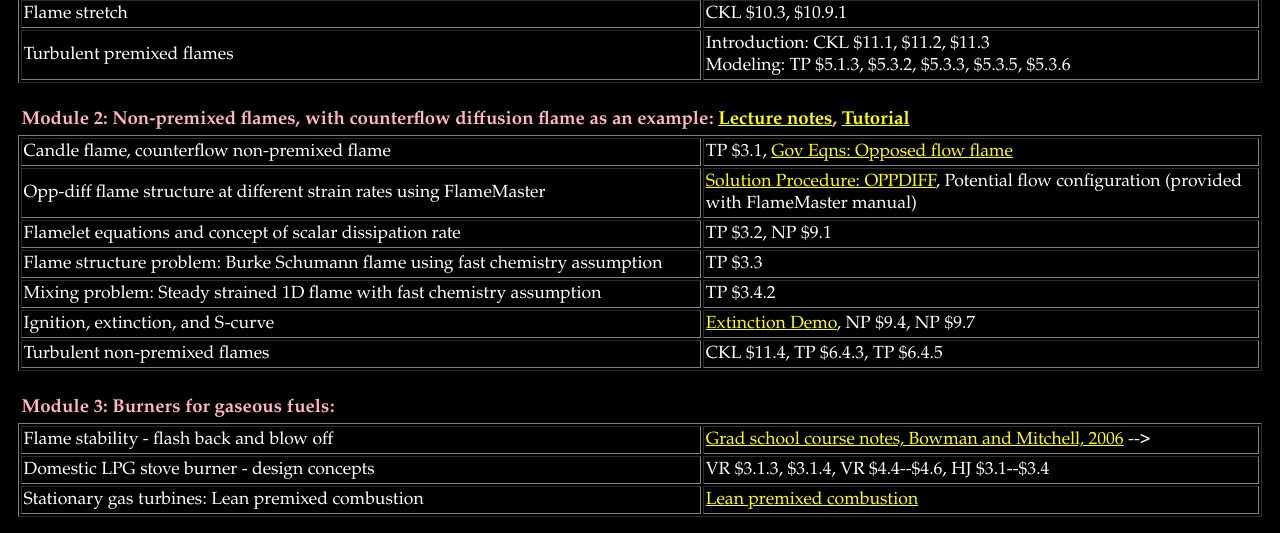
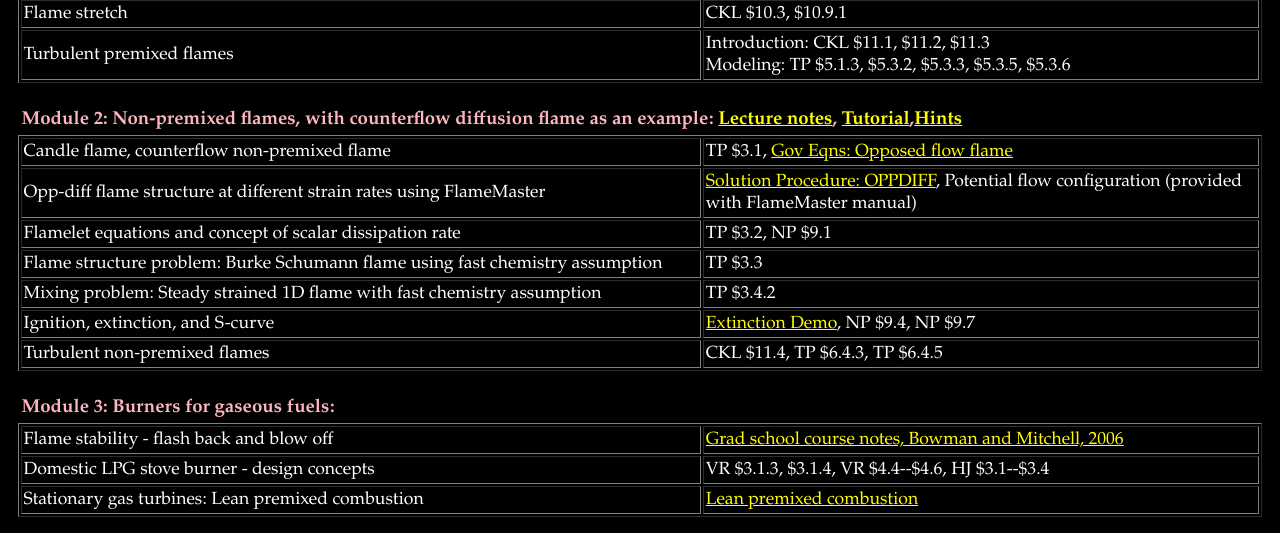
Before and after one commit to krithikasivaram/krithikasivaram.github.io, a Jekyll site: the page teaching/ME6166_Jan_May_2020.html, which Jekyll copies as it is, in a window 1280 px wide and 900 px high, scrolled down 1976 px. Shown: the part 149-682 px from the top of the window. Built offline with Jekyll 4.4.1, drawn with Linux system fonts in a browser that asks for light colours.

Commit message:
adding materials

```diff
--- a/teaching/ME6166_Jan_May_2020.html
+++ b/teaching/ME6166_Jan_May_2020.html
@@ -339,7 +339,7 @@ Path-to-FlameMaster/Run/FlameMan/Diff/Steady/CH4/ </li>	-->
 	 </td></tr>
 </table><br>
 
-<h3>Module 2: Non-premixed flames, with counterflow diffusion flame as an example: <a href="https://owncloud.iitm.ac.in/index.php/s/qBYKDyah6WaAydh" target="_blank">Lecture notes</a>, <a href="https://owncloud.iitm.ac.in/index.php/s/O0luGc4K8QtGrbm" target="_blank">Tutorial</a></h3>
+<h3>Module 2: Non-premixed flames, with counterflow diffusion flame as an example: <a href="https://owncloud.iitm.ac.in/index.php/s/qBYKDyah6WaAydh" target="_blank">Lecture notes</a>, <a href="https://owncloud.iitm.ac.in/index.php/s/O0luGc4K8QtGrbm" target="_blank">Tutorial</a>,<a href="https://owncloud.iitm.ac.in/index.php/s/aXLB5muCnnupVsW" target="_blank">Hints</a></h3>
 <table border="1" cellspacing="2" cellpadding="2" width="100%">
 	<col width = "55%">
 	<col width = "45%">
@@ -377,7 +377,7 @@ Path-to-FlameMaster/Run/FlameMan/Diff/Steady/CH4/ </li>	-->
 	<col width = "45%">
    <tr>
 	<td> Flame stability - flash back and blow off </td>
-	<td> <a href="https://owncloud.iitm.ac.in/index.php/s/Wz9PGgYfWCxlE7g" target="_blank">Grad school course notes, Bowman and Mitchell, 2006</a> --> </td> </tr>
+	<td> <a href="https://owncloud.iitm.ac.in/index.php/s/Wz9PGgYfWCxlE7g" target="_blank">Grad school course notes, Bowman and Mitchell, 2006</a></td> </tr>
 
    <tr>
 	<td> Domestic LPG stove burner - design concepts </td>
```
